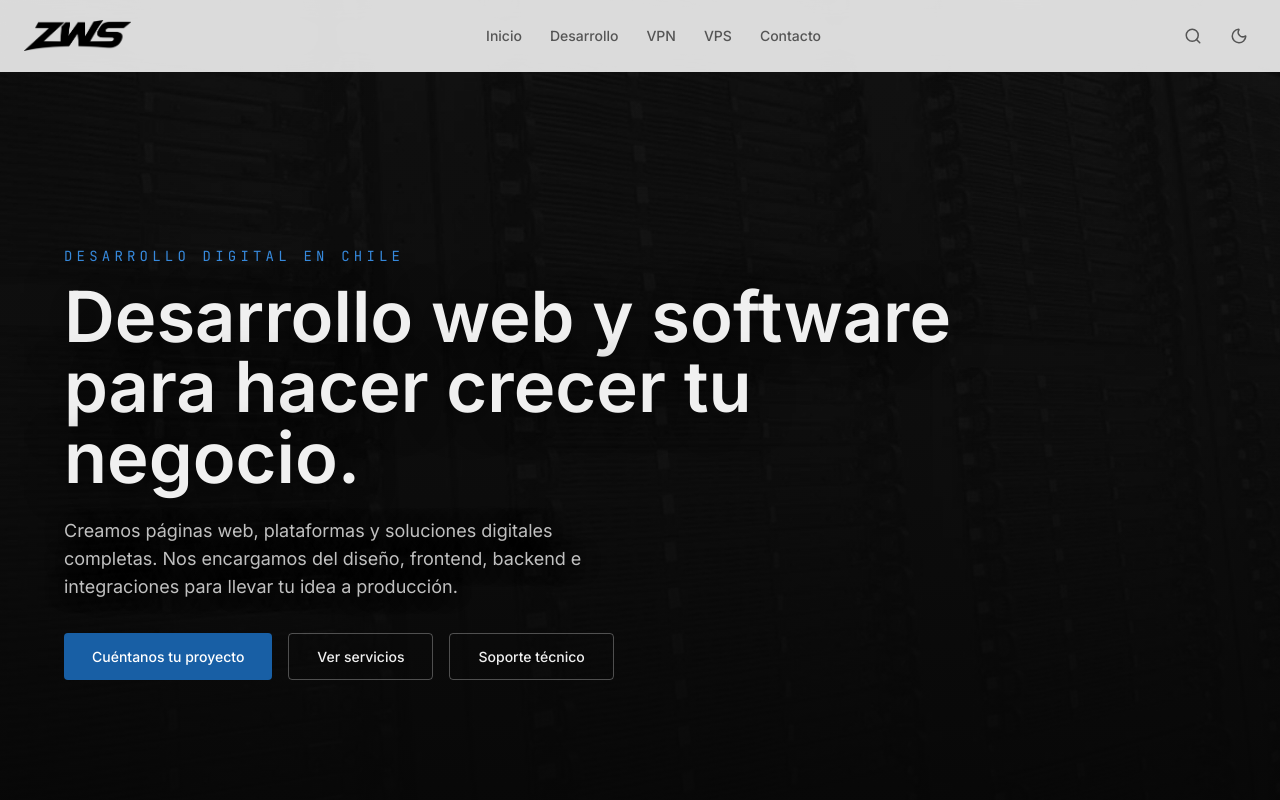
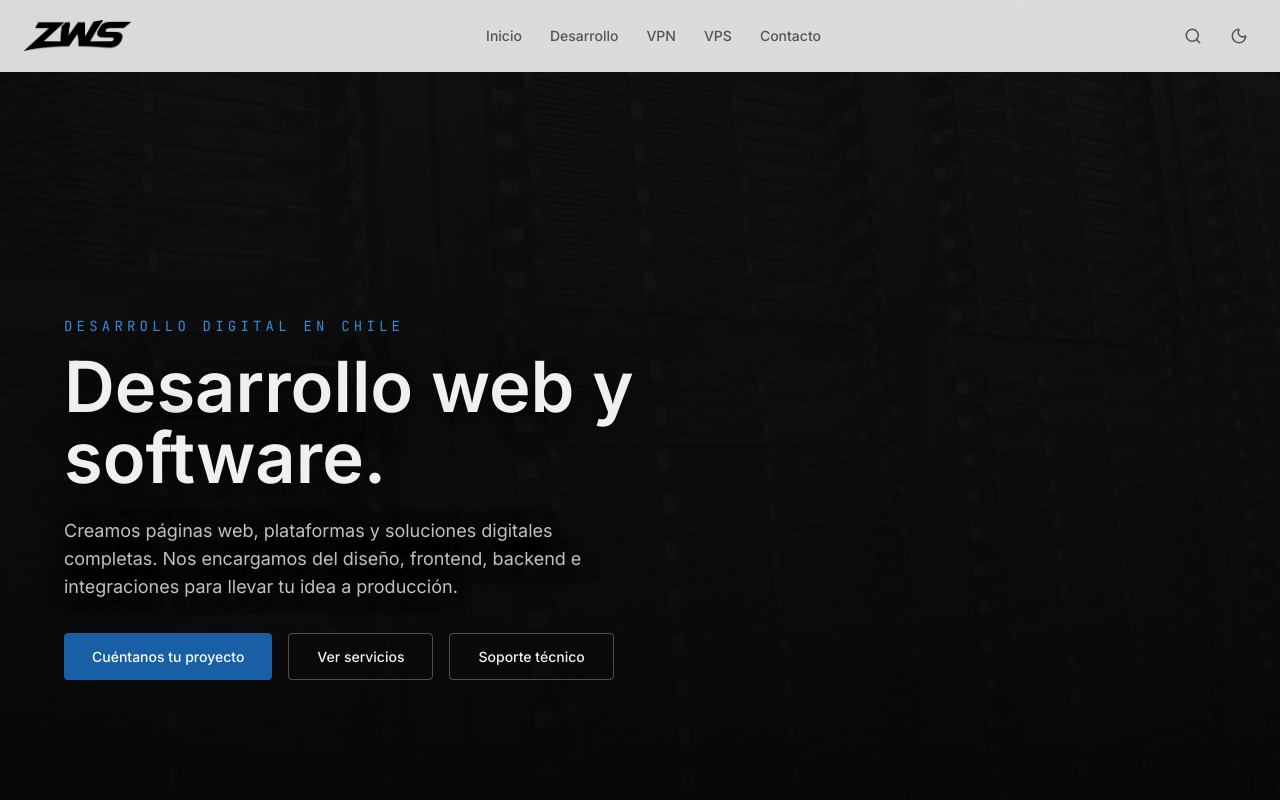
Before and after one commit to Alexii-Dev/ZWS, a React (Vite) app: page / in a window 1280 px wide. Shown: the top 800 px of the page. Built offline with nearby package versions, Linux system fonts and the light colour scheme; the HTML template or start-up script is replaced by a standard one.

Commit message:
Update contact details and hero title

```diff
--- a/src/sections/Footer.tsx
+++ b/src/sections/Footer.tsx
@@ -1,4 +1,4 @@
-import { ArrowUpRight, Code2, Instagram, MapPin, ShieldCheck } from 'lucide-react';
+import { ArrowUpRight, Instagram, Mail, MapPin, Phone } from 'lucide-react';
 
 const footerLinks = [
   { label: 'Inicio', href: '#inicio' },
@@ -9,16 +9,16 @@ const footerLinks = [
 
 const contactItems = [
   {
-    icon: Code2,
-    label: 'Desarrollo',
-    value: 'desarrollo@zws.cl',
-    href: 'mailto:desarrollo@zws.cl?subject=Consulta%20sobre%20desarrollo',
+    icon: Mail,
+    label: 'Correo',
+    value: 'contacto@zws.cl',
+    href: 'mailto:contacto@zws.cl',
   },
   {
-    icon: ShieldCheck,
-    label: 'Ventas VPN',
-    value: 'ventas@zws.cl',
-    href: 'mailto:ventas@zws.cl?subject=Consulta%20sobre%20VPN',
+    icon: Phone,
+    label: 'Teléfono',
+    value: '+56933803167',
+    href: 'tel:+56933803167',
   },
   {
     icon: MapPin,
--- a/src/sections/Hero.tsx
+++ b/src/sections/Hero.tsx
@@ -41,9 +41,7 @@ export default function Hero() {
             textShadow: '0 2px 40px rgba(0,0,0,0.8)',
           }}
         >
-          Desarrollo web y software
-          <br />
-          para hacer crecer tu negocio.
+          Desarrollo web y software.
         </h1>
         <p
           className="mb-8 max-w-xl text-base leading-relaxed sm:text-lg"
```
